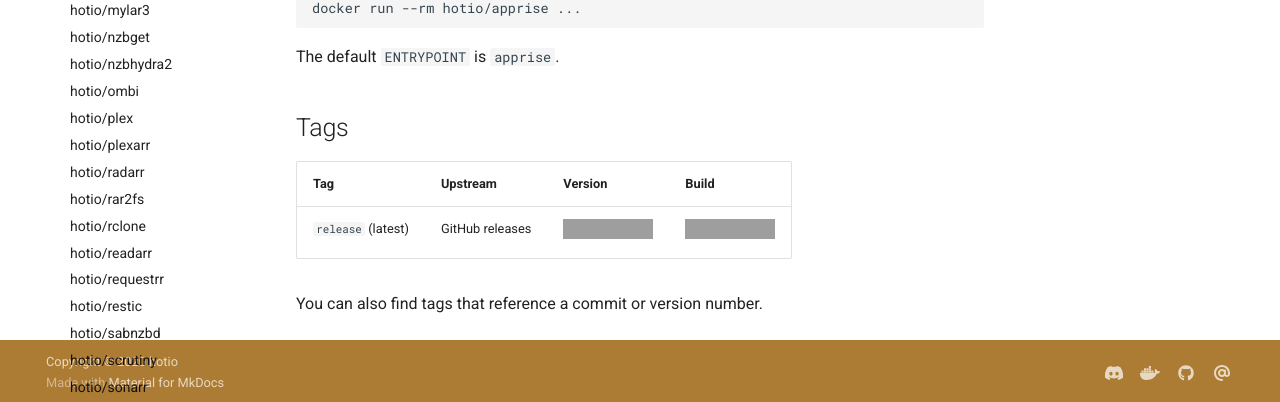
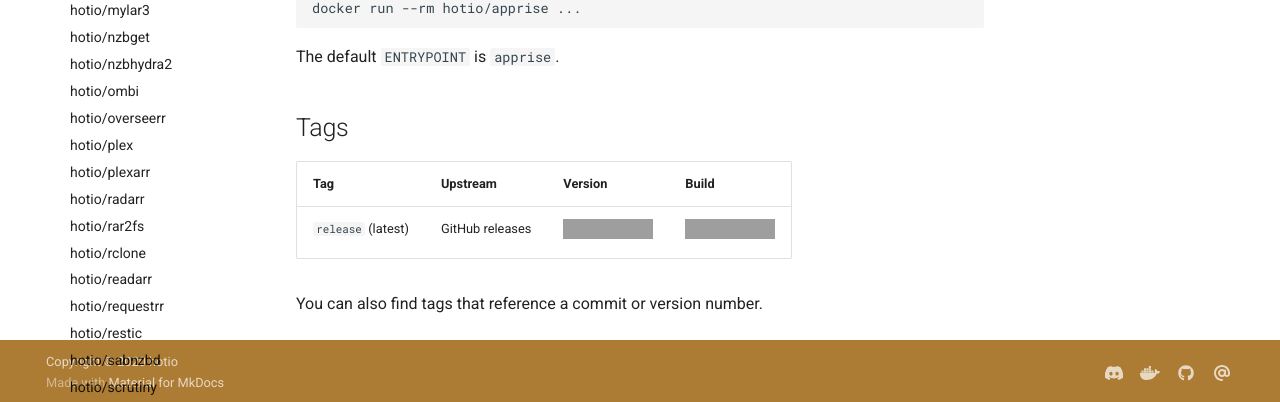
Before and after one commit to hotio/website, an MkDocs documentation site: the page built from docs/containers/apprise.md, in a window 1280 px wide. Shown: the part 505-907 px from the top of the page. Built offline with MkDocs 1.6.1 and Material for MkDocs 9.7.7, drawn with Linux system fonts in a browser that asks for light colours; grey boxes are pictures that could not be loaded.

Commit message:
add overseerr to index

```diff
--- a/mkdocs.yml
+++ b/mkdocs.yml
@@ -79,6 +79,7 @@
     - hotio/nzbget: containers/nzbget.md
     - hotio/nzbhydra2: containers/nzbhydra2.md
     - hotio/ombi: containers/ombi.md
+    - hotio/overseerr: containers/overseerr.md
     - hotio/plex: containers/plex.md
     - hotio/plexarr: containers/plexarr.md
     - hotio/radarr: containers/radarr.md
```
